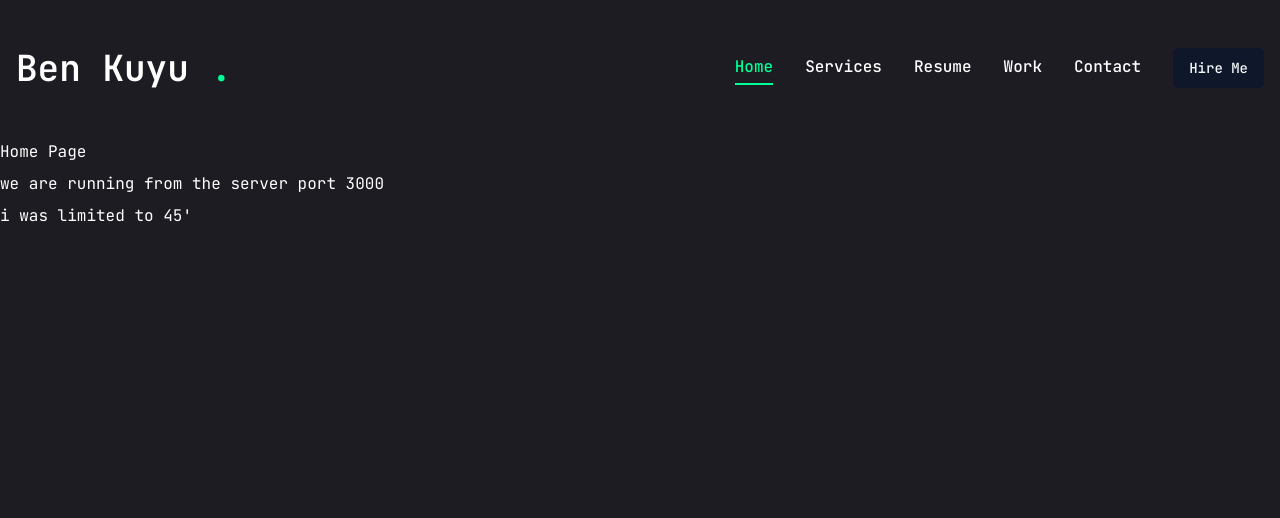
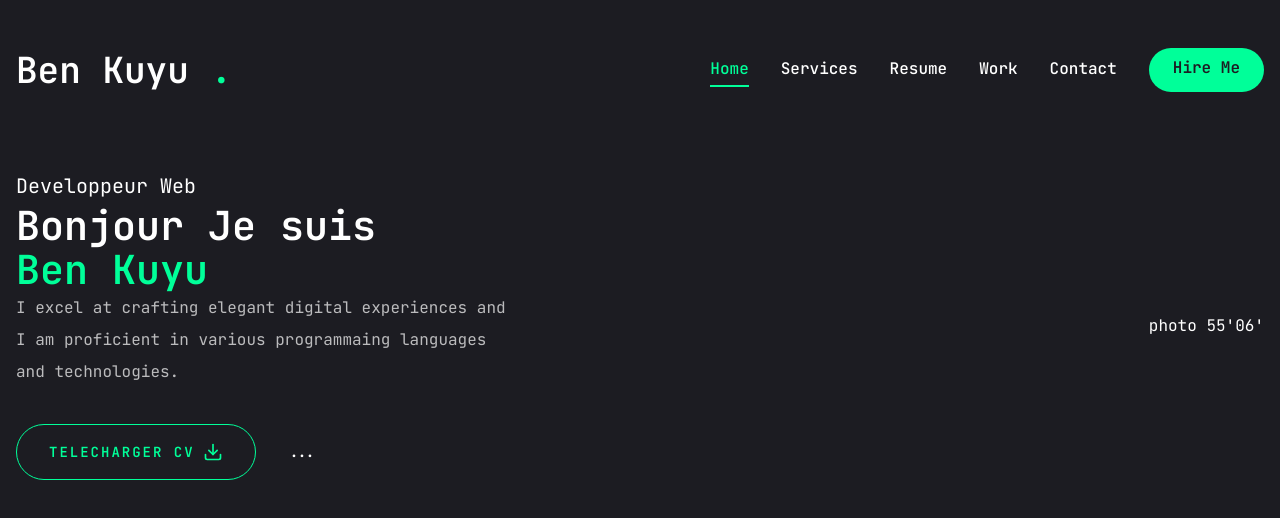
Before and after one commit to Benk513/benkuyu-portofolio, a Next.js app: page / in a window 1280 px wide. Shown: the top 518 px of the page. Built offline with nearby package versions, Linux system fonts and the light colour scheme.

Commit message:
i create now social components

```diff
--- a/app/globals.css
+++ b/app/globals.css
@@ -8,4 +8,19 @@
   body{
     @apply font-primary bg-primary text-white leading-loose;
   }
+
+  .h1{
+    @apply text-[28px] lg:text-[40px] leading-[1.1] font-semibold;
+  }
+  .h2{
+    @apply text-[20px] lg:text-[48px] leading-[1.1] font-semibold;
+  }
+  .h3{
+    @apply text-[15px] lg:text-[24px] leading-[1.1] font-semibold;
+  }
+
+
+
+
+
 }
--- a/app/page.js
+++ b/app/page.js
@@ -1,9 +1,45 @@
-export default function Home() {
+import React from 'react'
+import { Button } from '@/components/ui/button'
+import { FiDownload} from "react-icons/fi"
+const Home = () => {
   return (
-    <main>
-      <h1>Home Page</h1>
-      <p>we are running from the server port 3000</p>
-      <p>i was limited to 45'</p>
-   </main>
-  );
+    <section className='h-full'>
+      <div className='container mx-auto h-full'>
+        <div className='flex flex-col lg:flex-row items-center justify-between lg:pt-8 lg:pb-24'>
+
+          {/* text */}
+          <div className='text-center lg:text-left'>
+
+            <span className='text-xl'>Developpeur Web</span>
+            <h1 className='h1'>Bonjour Je suis <br /> <span className='text-accent'>Ben Kuyu</span> </h1>
+            <p className='max-w-[500px] mb-9 text-white/70'>I excel at crafting elegant digital experiences and I am proficient in various programmaing languages and technologies.</p>
+            {/* btrn and socials */}
+            <div className='flex flex-col lg:flex-row items-center gap-8'>
+              <Button
+                variant="outline"
+                size="lg"
+                className="uppercase flex items-center gap-0">
+                <span>Telecharger CV</span>
+                <FiDownload className='ml-2 text-xl' />
+
+              </Button>
+              <div className='mb-8 lg:mb-0'> ...</div>
+            </div>
+          </div>
+
+          <div>
+            photo 55'06'
+          </div>
+
+
+
+        </div>
+
+      </div>
+
+    </section>
+
+  )
 }
+
+export default Home
--- a/components/ui/button.jsx
+++ b/components/ui/button.jsx
@@ -5,24 +5,19 @@ import { cva } from "class-variance-authority";
 import { cn } from "@/lib/utils"
 
 const buttonVariants = cva(
-  "inline-flex items-center justify-center whitespace-nowrap rounded-md text-sm font-medium ring-offset-white transition-colors focus-visible:outline-none focus-visible:ring-2 focus-visible:ring-slate-950 focus-visible:ring-offset-2 disabled:pointer-events-none disabled:opacity-50 dark:ring-offset-slate-950 dark:focus-visible:ring-slate-300",
+  "inline-flex item-center justify-center whitespace-nowrap rounded-full text-base font-semibold ring-offset-white transition-colors",
   {
     variants: {
       variant: {
-        default: "bg-slate-900 text-slate-50 hover:bg-slate-900/90 dark:bg-slate-50 dark:text-slate-900 dark:hover:bg-slate-50/90",
-        destructive:
-          "bg-red-500 text-slate-50 hover:bg-red-500/90 dark:bg-red-900 dark:text-slate-50 dark:hover:bg-red-900/90",
-        outline:
-          "border border-slate-200 bg-white hover:bg-slate-100 hover:text-slate-900 dark:border-slate-800 dark:bg-slate-950 dark:hover:bg-slate-800 dark:hover:text-slate-50",
-        secondary:
-          "bg-slate-100 text-slate-900 hover:bg-slate-100/80 dark:bg-slate-800 dark:text-slate-50 dark:hover:bg-slate-800/80",
-        ghost: "hover:bg-slate-100 hover:text-slate-900 dark:hover:bg-slate-800 dark:hover:text-slate-50",
-        link: "text-slate-900 underline-offset-4 hover:underline dark:text-slate-50",
+        default: "bg-accent text-primary hover:bg-accent-hover ",
+        primary: "bg-primary text-white",
+        outline:"border border-accent bg-transparent text-accent hover:bg-accent hover:text-primary",
+
       },
       size: {
-        default: "h-10 px-4 py-2",
-        sm: "h-9 rounded-md px-3",
-        lg: "h-11 rounded-md px-8",
+        default: "h-[44px] px-6 py-2",
+        md: "h-9 rounded-md px-3",
+        lg: "h-[56px] px-8 text-sm uppercase tracking-[2px]",
         icon: "h-10 w-10",
       },
     },
```
